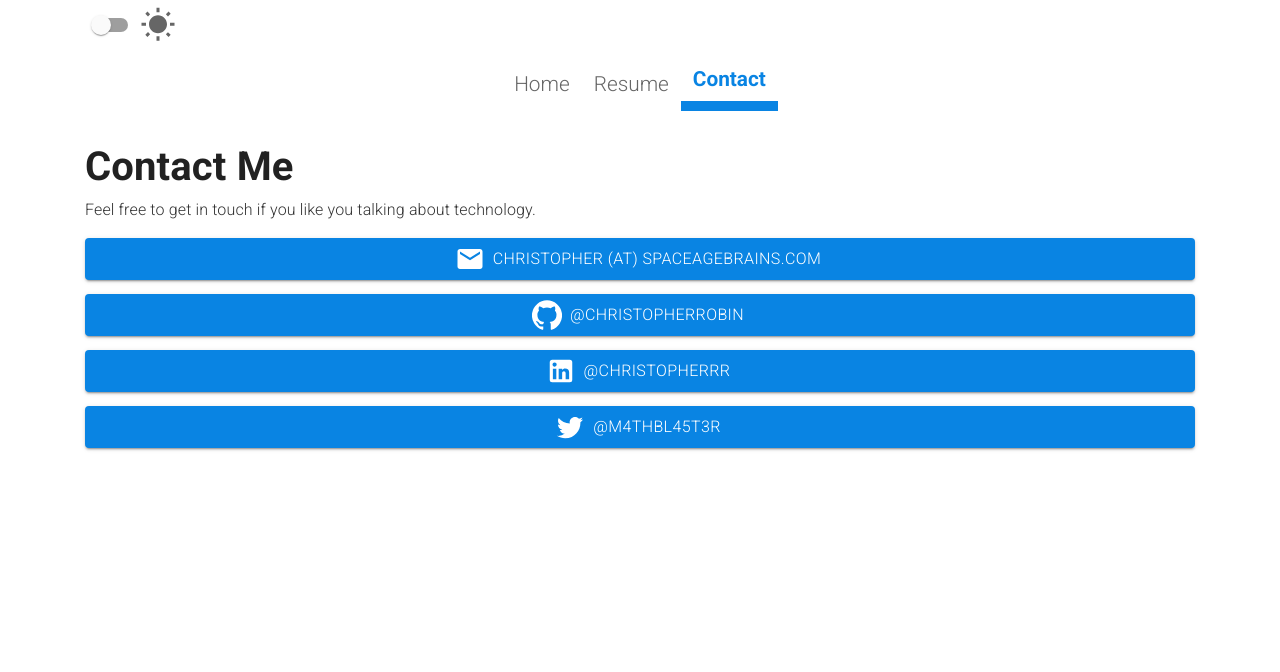
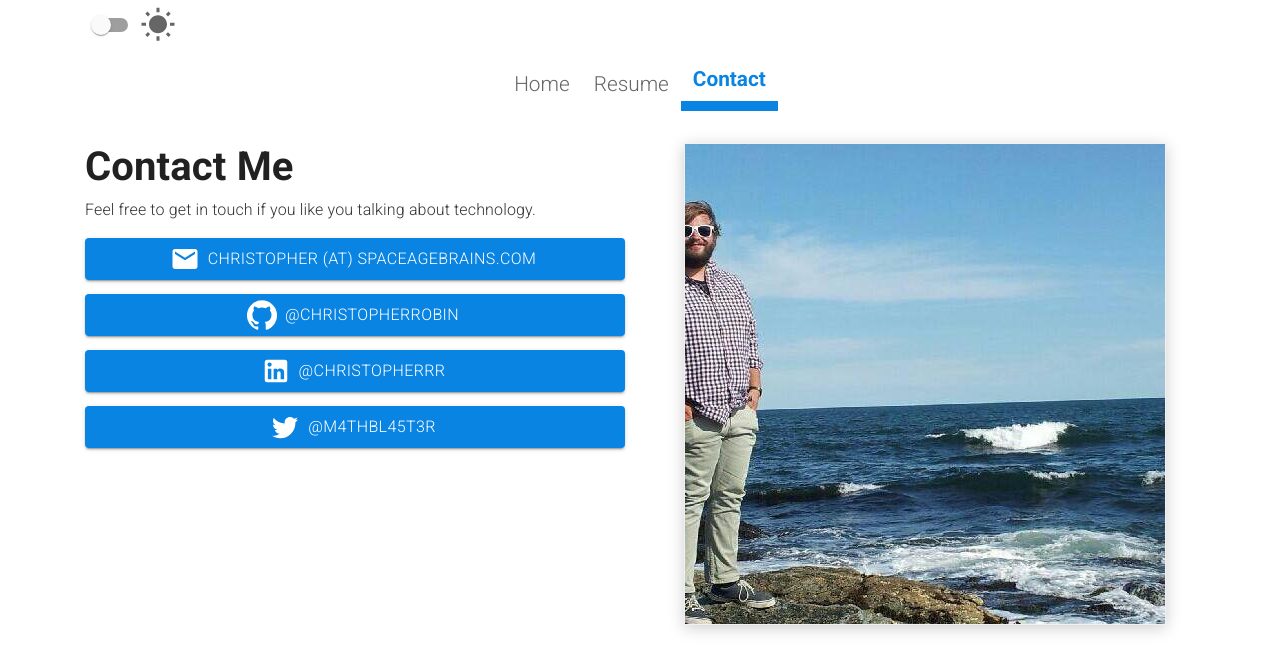
Before and after one commit to christopherrobin/portfolio, a React (Create React App) app: page /contact in a window 1280 px wide. Shown: the top 672 px of the page. Built offline with nearby package versions, Linux system fonts and the light colour scheme.

Commit message:
Add image to contact page

```diff
--- a/src/App.scss
+++ b/src/App.scss
@@ -176,3 +176,8 @@ a.MuiButtonBase-root.MuiButton-root.MuiButton-contained.external-links-button.Mu
 button.MuiButtonBase-root.MuiButton-root.MuiButton-contained.MuiButton-containedPrimary {
   color: #fff;
 }
+
+#Contact-Page--Image {
+  border: 1px solid $light-gray;
+  box-shadow: 0px 3px 15px rgba(0,0,0,0.2);
+}
--- a/src/components/Contact.js
+++ b/src/components/Contact.js
@@ -8,11 +8,13 @@ import LinkedInIcon from "@material-ui/icons/LinkedIn";
 import EmailIcon from "@material-ui/icons/Email";
 import TwitterIcon from '@material-ui/icons/Twitter';
 
+import oceanPicture from ".././images/beach2.jpg";
+
 const Contact = () => {
   return (
     <Container id="Contact-Page--Container">
       <Row>
-        <Col xs={12}>
+        <Col xs={12} lg={6}>
           <Fade
             childComponent={
               <div>
@@ -84,6 +86,11 @@ const Contact = () => {
             }
           />
         </Col>
+        <Col xs={12} lg={6}>
+          <div style={{ textAlign: 'center' }}>
+            <img id="Contact-Page--Image" src={oceanPicture} alt="Christopher in front of the ocean" />
+          </div>
+        </Col>
       </Row>
     </Container>
   );
```
Also changed, not shown: src/images/beach2.jpg (added), 1 other file (tests, documents, lock files or other folders).
